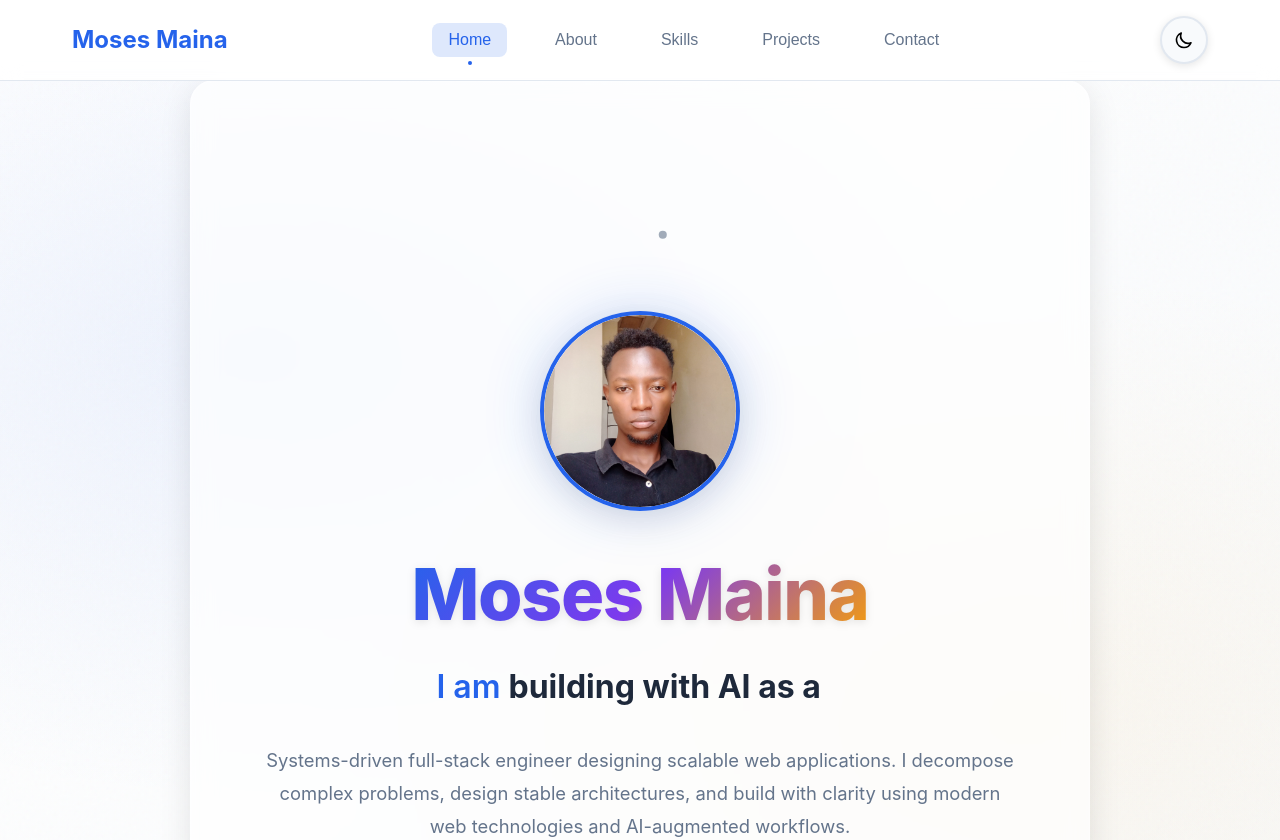
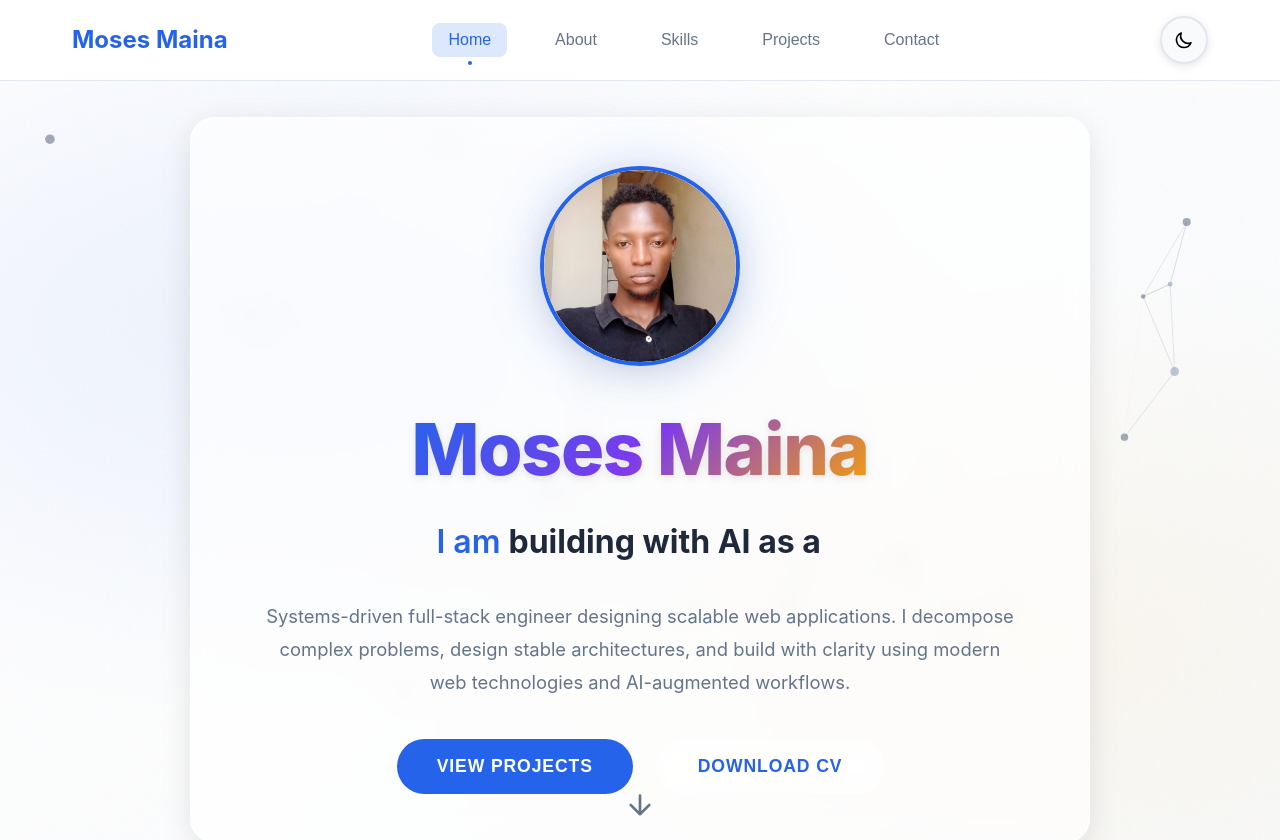
Before and after one commit to CamlineKe/portfolio, a Next.js app: page / in a window 1280 px wide. Shown: the top 840 px of the page. Built offline with nearby package versions, Linux system fonts and the light colour scheme.

Commit message:
style(hero): improve particle visibility and button consistency
- Move ParticleBackground into dedicated wrapper behind glass card
- Replace btn-outline with glass-morphic secondary button style
- Enhance dark mode avatar glow (20% → 35% opacity, 60px → 80px spread)

```diff
--- a/components/Hero.tsx
+++ b/components/Hero.tsx
@@ -19,13 +19,15 @@ const Hero: React.FC = () => {
   return (
     <section className={styles.hero} id="hero">
       <div className={`container ${styles.heroContainer}`}>
+        <div className={styles.particlesWrapper}>
+          <ParticleBackground />
+        </div>
         <motion.div
           className={styles.heroContent}
           initial={{ opacity: 0, scale: 0.95 }}
           animate={{ opacity: 1, scale: 1 }}
           transition={{ duration: 0.8, ease: "easeOut" }}
         >
-          <ParticleBackground />
           <motion.div
             className={styles.avatarContainer}
             initial={{ opacity: 0, scale: 0.8 }}
@@ -103,7 +105,7 @@ const Hero: React.FC = () => {
             </motion.button>
 
             <motion.button
-              className={`btn btn-outline ${styles.secondaryButton}`}
+              className={`${styles.glassButton}`}
               onClick={handleDownloadCV}
               whileHover={{ scale: 1.05 }}
               whileTap={{ scale: 0.95 }}
--- a/styles/Hero.module.css
+++ b/styles/Hero.module.css
@@ -33,6 +33,17 @@
   position: relative;
   z-index: 1;
   width: 100%;
+}
+
+/* Particles wrapper - positioned behind hero content but visible through glass */
+.particlesWrapper {
+  position: absolute;
+  top: 0;
+  left: 0;
+  right: 0;
+  bottom: 0;
+  z-index: 0;
+  pointer-events: none;
 }
 
 /* ... previous styles ... */
@@ -97,6 +108,14 @@
   box-shadow:
     0 8px 32px rgba(0, 0, 0, 0.3),
     0 0 0 1px rgba(255, 255, 255, 0.05) inset;
+}
+
+/* Enhanced avatar glow in dark mode */
+[data-theme="dark"] .avatarContainer {
+  box-shadow:
+    0 8px 32px var(--color-shadow),
+    0 0 80px rgba(var(--color-primary-rgb), 0.35);
+  border-color: var(--color-primary);
 }
 
 .avatar {
@@ -183,6 +202,46 @@
   backdrop-filter: blur(4px);
 }
 
+/* Glass-morphic secondary button */
+.glassButton {
+  display: inline-flex;
+  align-items: center;
+  justify-content: center;
+  min-width: 160px;
+  font-size: 1.1rem;
+  padding: 1rem 2.5rem;
+  border-radius: 50px;
+  text-transform: uppercase;
+  letter-spacing: 0.05em;
+  font-weight: 700;
+  background: rgba(255, 255, 255, 0.15);
+  backdrop-filter: blur(10px);
+  -webkit-backdrop-filter: blur(10px);
+  border: 1px solid rgba(255, 255, 255, 0.3);
+  color: var(--color-primary);
+  cursor: pointer;
+  transition: all 0.3s ease;
+}
+
+.glassButton:hover {
+  background: rgba(255, 255, 255, 0.25);
+  border-color: rgba(255, 255, 255, 0.5);
+  transform: translateY(-2px);
+  box-shadow: 0 4px 20px rgba(var(--color-primary-rgb), 0.15);
+}
+
+[data-theme="dark"] .glassButton {
+  background: rgba(255, 255, 255, 0.08);
+  border-color: rgba(255, 255, 255, 0.15);
+  color: var(--color-text-primary);
+}
+
+[data-theme="dark"] .glassButton:hover {
+  background: rgba(255, 255, 255, 0.15);
+  border-color: rgba(255, 255, 255, 0.3);
+  box-shadow: 0 4px 20px rgba(var(--color-primary-rgb), 0.25);
+}
+
 .scrollIndicator {
   position: absolute;
   bottom: 2rem;
```
